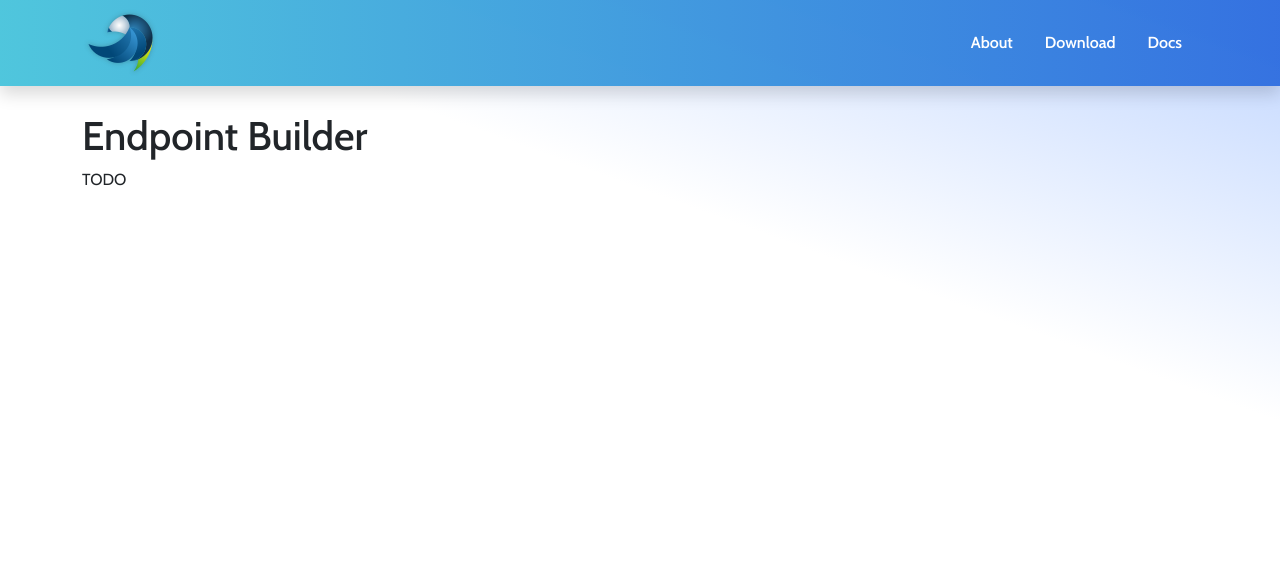
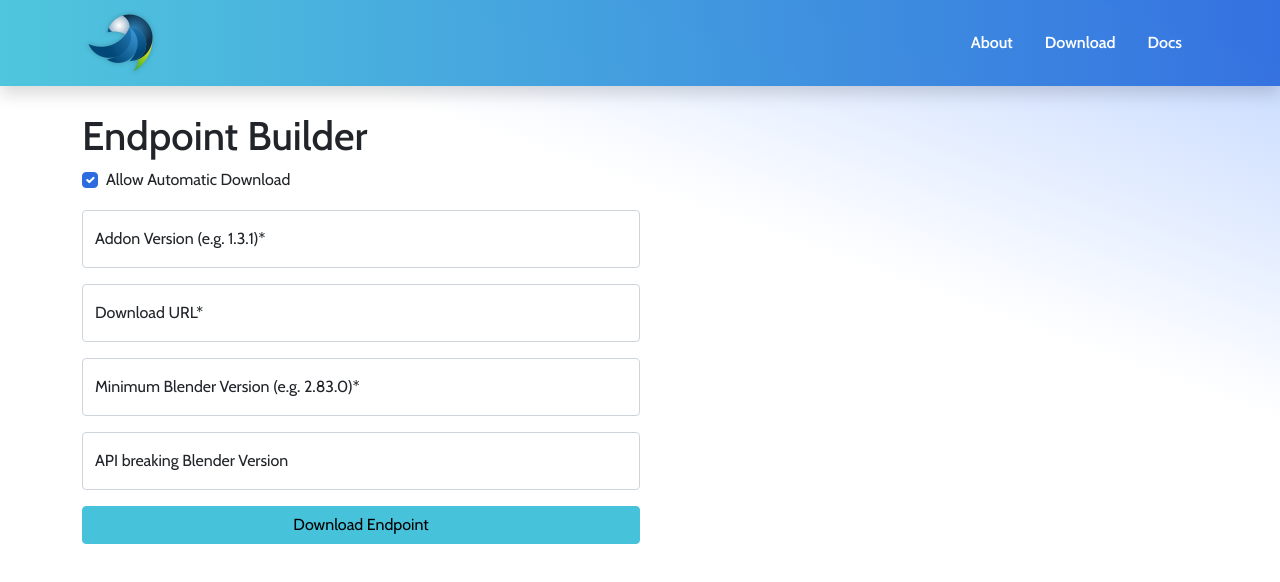
Before and after one commit to PidgeonTools/SuperAddonManager, a Next.js app: page /endpoint-builder in a window 1280 px wide. Shown: the top 582 px of the page. Built offline with nearby package versions, Linux system fonts and the light colour scheme.

Commit message:
Endpoint Builder: Add Endpoint Builder Form

```diff
--- a/components/request-support/NoData.js
+++ b/components/request-support/NoData.js
@@ -59,7 +59,7 @@ export const NoData = ({ latestBlenderVersion, latestSPMVersion }) => {
       </section>
 
       {/* REQUEST SUPPORT */}
-      <section className="request-support-form">
+      <section className="form">
         <Form onSubmit={handleSubmit}>
           <Container>
             <Row>
--- a/data/request-support.json
+++ b/data/request-support.json
@@ -1,4 +1,5 @@
 {
+    "latestBlenderLTSVersion": "2.83.0",
     "latestBlenderVersion": "2.93.5",
     "latestSPMVersion": "1.3.1"
 }
--- a/pages/endpoint-builder.js
+++ b/pages/endpoint-builder.js
@@ -1,25 +1,208 @@
-import React from "react";
+import React, { useState } from "react";
 
 // Bootstrap
-import { Container } from "react-bootstrap";
+import {
+  Col,
+  Container,
+  FloatingLabel,
+  Form,
+  Row,
+  Button,
+} from "react-bootstrap";
 
 // Components
 import Navbar from "../components/Navbar";
 import Header from "../components/Header";
 
-const EndpointBuilderPage = () => {
+const EndpointBuilderPage = ({ latestBlenderLTSVersion, latestSPMVersion }) => {
+  const [allowAutomaticDownload, setAllowAutomaticDownload] = useState(true);
+  const [data, setData] = useState({
+    schema_version: "super-addon-manager-version-info-1.0.0",
+    versions: [
+      {
+        version: null,
+        allow_automatic_download: true,
+        download_url: "",
+        minimum_blender_version: null,
+      },
+    ],
+  });
+
+  const updateData = ({ target }, split = null, splitType = Number) => {
+    // Assign the new value to a temporary variable.
+    let newData = target.value;
+
+    // Assign the checked value, if an input is a checkbox.
+    if (target.type == "checkbox") {
+      newData = target.checked;
+    }
+
+    // Split an object into an array, if it should be split.
+    if (split) {
+      newData = target.value.split(split).map(splitType);
+    }
+
+    let tempData = data;
+    tempData.versions[0][target.id] = newData;
+    setData(tempData);
+    console.log(data);
+  };
+
+  const downloadEndpoint = (e) => {
+    // Prevent a page reload.
+    e.preventDefault();
+
+    // Create a new file with the contents of the current data.
+    const file = new Blob([JSON.stringify(data)], { type: "text/json" });
+
+    // Create and click a temporary link to download the file.
+    const el = document.createElement("a");
+    el.href = URL.createObjectURL(file);
+    el.download = "SuperAddonManager-Endpoint.json";
+    document.body.appendChild(el);
+    el.click();
+    document.body.removeChild(el);
+  };
+
   return (
     <>
       <Header title="Endpoint Builder" />
       <Navbar />
 
+      {/* INTRO */}
       <Container className="intro">
         <h1>Endpoint Builder</h1>
+      </Container>
 
-        <p>TODO</p>
-      </Container>
+      {/* ENDPOINT BUILDER */}
+      <section className="form">
+        <Container>
+          {/* ENDPOINT BUILDER FORM */}
+          <Col lg={6}>
+            <Form onSubmit={downloadEndpoint}>
+              {/* ALLOW AUTOMATIC DOWNLOAD */}
+              <Row>
+                <Col className="mb-3">
+                  <div className="form-check">
+                    <input
+                      type="checkbox"
+                      id="allow_automatic_download"
+                      className="form-check-input"
+                      onChange={(e) => {
+                        updateData(e);
+                        setAllowAutomaticDownload(e.target.checked);
+                      }}
+                      checked={allowAutomaticDownload}
+                    />
+                    <label
+                      htmlFor="allow_automatic_download"
+                      className="form-checked-label"
+                    >
+                      Allow Automatic Download
+                    </label>
+                  </div>
+                </Col>
+              </Row>
+
+              {/* ADDON VERSION */}
+              <Row>
+                <Col className="mb-3">
+                  <FloatingLabel
+                    controlId="version"
+                    label={`Addon Version (e.g. ${latestSPMVersion})`}
+                  >
+                    <Form.Control
+                      type="text"
+                      placeholder={latestSPMVersion}
+                      onChange={(e) => {
+                        updateData(e, ".");
+                      }}
+                      pattern="(\d+\.?){0,2}\d+"
+                      required
+                    />
+                  </FloatingLabel>
+                </Col>
+              </Row>
+
+              {/* DOWNLOAD URL */}
+              <Row>
+                <Col className="mb-3">
+                  <FloatingLabel controlId="download_url" label="Download URL">
+                    <Form.Control
+                      type="text"
+                      onChange={updateData}
+                      placeholder="https://github.com/BlenderDefender/SuperEasyAnalytics/releases/download/1_2_1/SuperEasyAnalytics.zip"
+                      pattern={
+                        allowAutomaticDownload
+                          ? "(https?:\\/\\/)?([a-zA-Z0-9]+\\.)+([a-zA-Z0-9]+)(\\/[\\d\\w\\.\\-]*)*\\.zip"
+                          : "(https?:\\/\\/)?([a-zA-Z0-9]+\\.)+([a-zA-Z0-9]+)(\\/[\\d\\w\\.\\-]*)*"
+                      }
+                      required
+                    />
+                  </FloatingLabel>
+                </Col>
+              </Row>
+
+              {/* MINIMUM BLENDER VERSION */}
+              <Row>
+                <Col className="mb-3">
+                  <FloatingLabel
+                    controlId="minimum_blender_version"
+                    label={`Minimum Blender Version (e.g. ${latestBlenderLTSVersion})`}
+                  >
+                    <Form.Control
+                      type="text"
+                      placeholder={latestBlenderLTSVersion}
+                      onChange={(e) => {
+                        updateData(e, ".");
+                      }}
+                      pattern="(\d+\.?){2}\d+"
+                      required
+                    />
+                  </FloatingLabel>
+                </Col>
+              </Row>
+
+              {/* API BREAKING BLENDER VERSION */}
+              <Row>
+                <Col className="mb-3">
+                  <FloatingLabel
+                    controlId="api_breaking_blender_version"
+                    label="API breaking Blender Version"
+                  >
+                    <Form.Control
+                      type="text"
+                      placeholder={latestBlenderLTSVersion}
+                      onChange={(e) => {
+                        updateData(e, ".");
+                      }}
+                      pattern="(\d+\.?){2}\d+"
+                    />
+                  </FloatingLabel>
+                </Col>
+              </Row>
+
+              <Col className="d-grid">
+                <Button variant="primary" type="submit">
+                  Download Endpoint
+                </Button>
+              </Col>
+            </Form>
+          </Col>
+        </Container>
+      </section>
     </>
   );
 };
 
+export const getStaticProps = () => {
+  const data = require("../data/request-support.json");
+  return {
+    props: {
+      latestBlenderLTSVersion: data.latestBlenderLTSVersion,
+      latestSPMVersion: data.latestSPMVersion,
+    },
+  };
+};
+
 export default EndpointBuilderPage;
--- a/scss/sections/request-support/_requestSupportForm.scss
+++ b/scss/components/_forms.scss
@@ -1,6 +1,6 @@
-@use "../../custom" as *;
+@use "../custom" as *;
 
-.request-support-form {
+.form {
   input:required,
   select:required {
     ~ label {
--- a/scss/globals.scss
+++ b/scss/globals.scss
@@ -5,6 +5,7 @@
 @use "components/code";
 @use "components/utilities";
 @use "components/inputs";
+@use "components/forms";
 
 // IMPORT THE SECTION COMPONENTS
 @use "sections/navbar";
@@ -13,7 +14,6 @@
 // Request Support Page
 @use "sections/request-support/problemDescription";
 @use "sections/request-support/whatToDo";
-@use "sections/request-support/requestSupportForm";
 
 // Download Page
 @use "sections/download/download";
```
